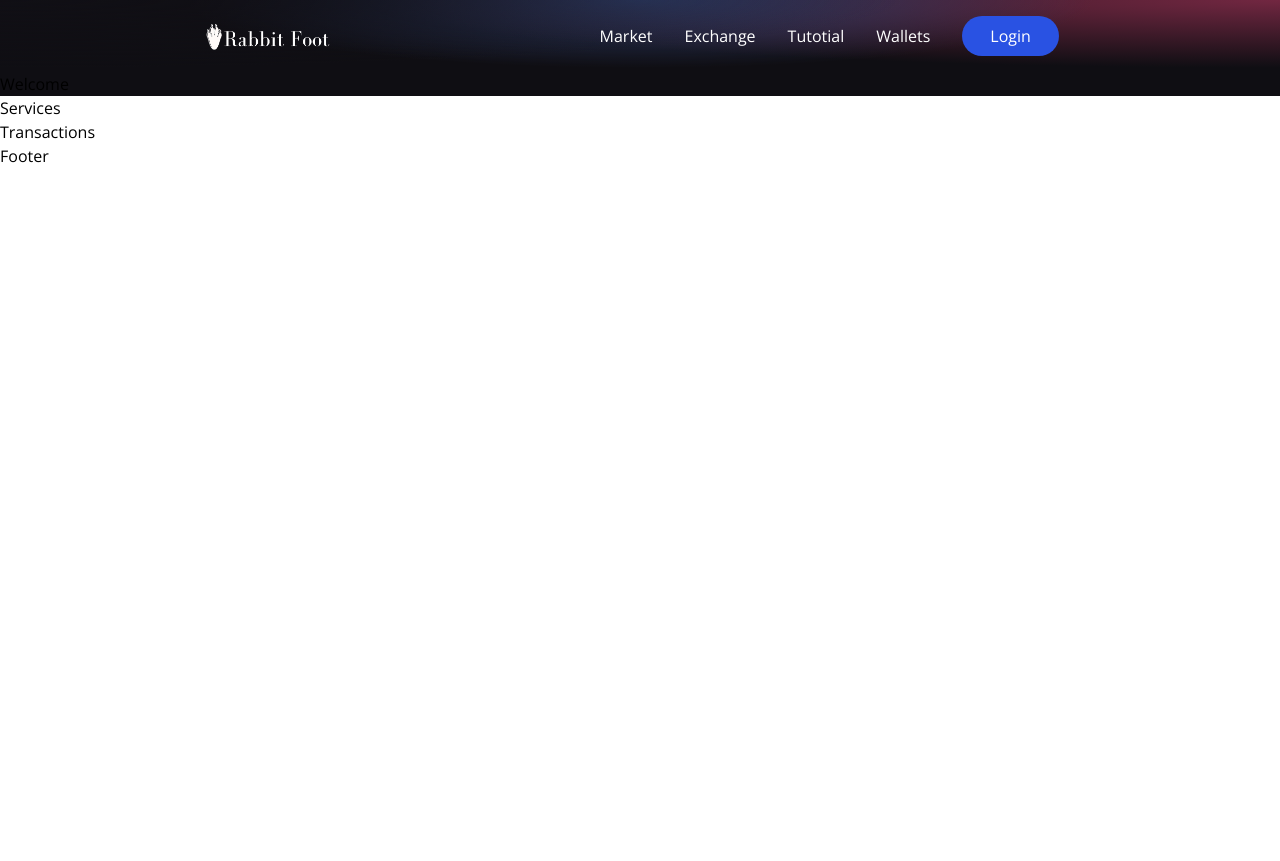
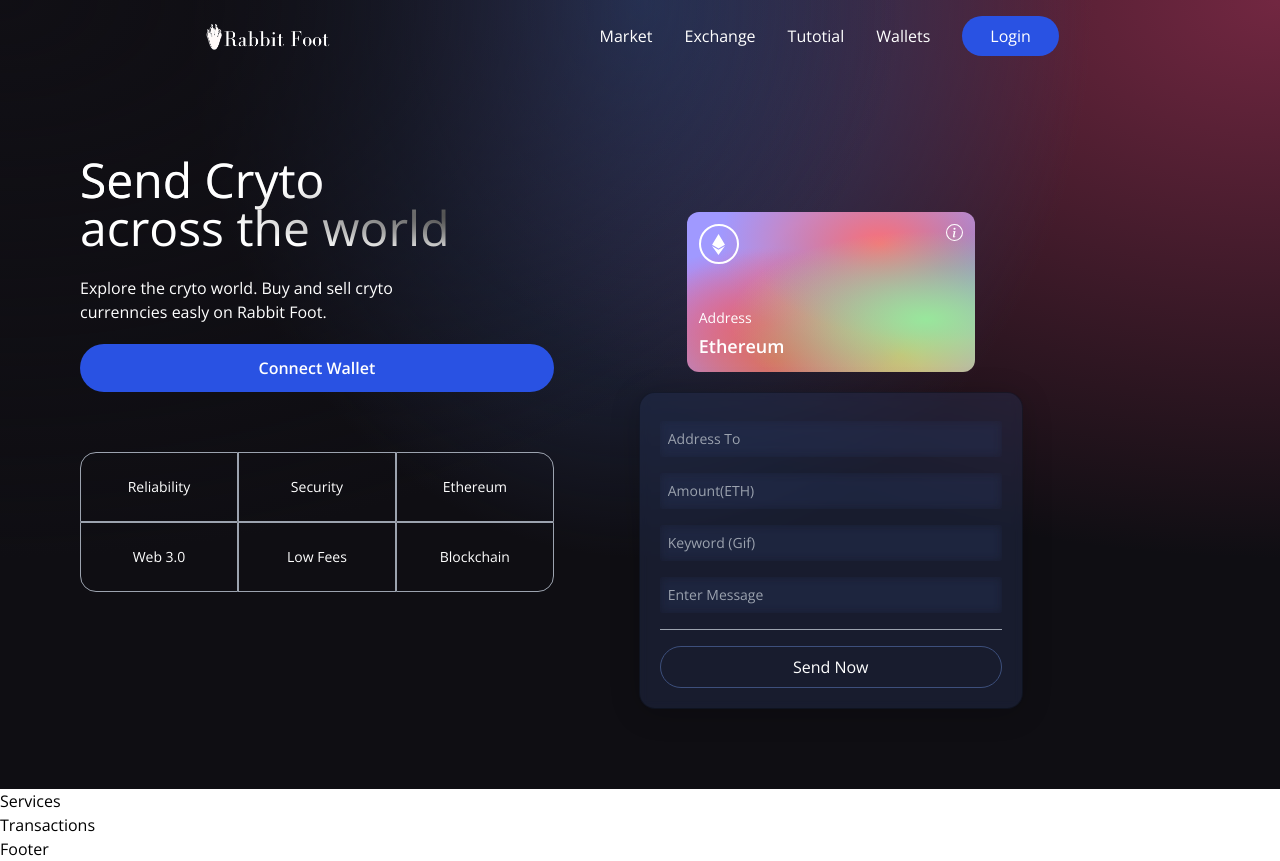
Before and after one commit to corneliajohnson/rabbit-foot, a React (Vite) app in the folder client/: page / in a window 1280 px wide. Before the commit the page ends 800 px from the top, so only its background shows below. Built offline with nearby package versions, Linux system fonts and the light colour scheme.

Commit message:
added welcome section text

```diff
--- a/client/src/components/Welcome.jsx
+++ b/client/src/components/Welcome.jsx
@@ -1,5 +1,114 @@
+import { AiFillAlipayCircle } from "react-icons/ai";
+import { SiEthereum } from "react-icons/si";
+import { BsInfoCircle } from "react-icons/bs";
+import { Loader } from "./";
+
 const Welcome = () => {
-  return <h1>Welcome</h1>;
+  const connectWallet = () => {};
+  const commonStlyes =
+    "min-h-[70px] sm:px-0 px-2 sm:min-w-[120px] flex justify-center items-center border-[0.5px] border-gray-400 text-sm font-light text-white";
+
+  const Input = ({ placeholder, name, type, value, handleChange }) => (
+    <input
+      placeholder={placeholder}
+      type={type}
+      step="0.0001"
+      value={value}
+      onChange={(e) => handleChange(e, name)}
+      className="my-2 w-full rounded-sm p-2 outline-none bg-transparent text-white border-none text-sm white-glassmorphism"
+    />
+  );
+
+  const handleSubmit = () => {};
+
+  return (
+    <div className="flex w-full justifiy-center items-center">
+      <div className="flex md:flex-row flex-col items-start justify-between md:p-20 py-12 px-4">
+        <div className="flex flex-1 justify-start flex-col md:mr-10">
+          <h1 className="text-3xl sm:text-5xl text-white text-gradient py-1">
+            Send Cryto <br /> across the world
+          </h1>
+          <p className="text-left mt-5 text-white font-light md:w-9/12 w-11/12 text-base">
+            Explore the cryto world. Buy and sell cryto currenncies easly on
+            Rabbit Foot.
+          </p>
+          <button
+            type="button"
+            onClick={connectWallet}
+            className="flex flex-row justify-center items-center my-5 bg-[#2952e3] p-3 rounded-full cursor-pointer hover:bg-[#2546bd]"
+          >
+            <p className="text-white text-base font-semibold">Connect Wallet</p>
+          </button>
+          <div className="grid sm:grid-cols-3 grid-cols-2 w-full mt-10">
+            <div className={`rounded-tl-2xl ${commonStlyes}`}>Reliability</div>
+            <div className={`${commonStlyes}`}>Security</div>
+            <div className={`rounded-tr-2xl ${commonStlyes}`}>Ethereum</div>
+            <div className={`rounded-bl-2xl ${commonStlyes}`}>Web 3.0</div>
+            <div className={`${commonStlyes}`}>Low Fees</div>
+            <div className={`rounded-br-2xl ${commonStlyes}`}>Blockchain</div>
+          </div>
+        </div>
+
+        <div className="flex flex-col flex-1 items-center justify-start w-full mf:mt-0 mt-10">
+          <div className="p-3 flex justify-end items-start flex-col rounded-xl h-40 sm:w-72 w-full my-5 eth-card .white-glassmorphism ">
+            <div className="flex justify-between flex-col w-full h-full">
+              <div className="flex justify-between items-start">
+                <div className="w-10 h-10 rounded-full border-2 border-white flex justify-center items-center">
+                  <SiEthereum fontSize={21} color="#fff" />
+                </div>
+                <BsInfoCircle fontSize={17} color="#fff" />
+              </div>
+              <div>
+                <p className="text-white font-light text-sm">Address</p>
+                <p className="text-white font-semibold text-lg mt-1">
+                  Ethereum
+                </p>
+              </div>
+            </div>
+          </div>
+          <div className="p-5 sm:w-96 w-full flex flex-col justify-start items-center blue-glassmorphism">
+            <Input
+              placeholder="Address To"
+              name="addressTo"
+              type="text"
+              handleChange={() => {}}
+            />
+            <Input
+              placeholder="Amount(ETH)"
+              name="amount"
+              type="number"
+              handleChange={() => {}}
+            />
+            <Input
+              placeholder="Keyword (Gif)"
+              name="name"
+              type="text"
+              handleChange={() => {}}
+            />
+            <Input
+              placeholder="Enter Message"
+              name="message"
+              type="text"
+              handleChange={() => {}}
+            />
+            <div className="h-[1px] w-full bg-gray-400 my-2" />
+            {false ? (
+              <Loader />
+            ) : (
+              <button
+                type="button"
+                onClick={handleSubmit}
+                className="text-white w-full mt-2 border-[1px] p-2 border-[#3d4f7c] rounded-full cursor-pointer"
+              >
+                {" "}
+                Send Now
+              </button>
+            )}
+          </div>
+        </div>
+      </div>
+    </div>
+  );
 };
 
 export default Welcome;
```
